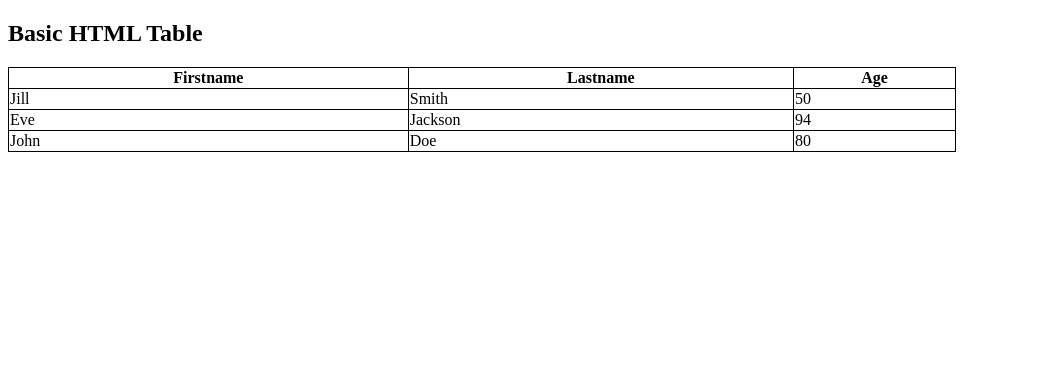
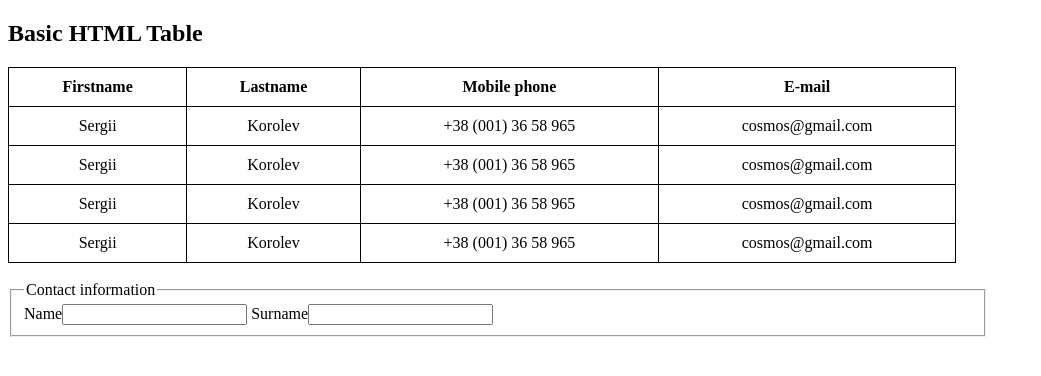
Before and after one commit to rgryshchenko/HW2, a plain HTML site: page index.html in a window 1280 px wide. Shown: the whole page, without its empty margins (0-1041 px from the left). Drawn offline with Linux system fonts and the light colour scheme.

Commit message:
modify two files index.html and style.css

```diff
--- a/index.html
+++ b/index.html
@@ -15,26 +15,42 @@
 
     <table style="width:75%">
       <tr>
-        <th>Firstname</th>
-        <th>Lastname</th>
-        <th>Age</th>
+        <th> Firstname </th>
+        <th> Lastname </th>
+        <th> Mobile phone </th>
+        <th> E-mail </th>
       </tr>
       <tr>
-        <td>Jill</td>
-        <td>Smith</td>
-        <td>50</td>
+        <td> Sergii </td>
+        <td> Korolev </td>
+        <td> +38 (001) 36 58 965</td>
+        <td> cosmos@gmail.com </td>
       </tr>
       <tr>
-        <td>Eve</td>
-        <td>Jackson</td>
-        <td>94</td>
+        <td> Sergii </td>
+        <td> Korolev </td>
+        <td> +38 (001) 36 58 965</td>
+        <td> cosmos@gmail.com </td>
       </tr>
       <tr>
-        <td>John</td>
-        <td>Doe</td>
-        <td>80</td>
+        <td> Sergii </td>
+        <td> Korolev </td>
+        <td> +38 (001) 36 58 965</td>
+        <td> cosmos@gmail.com </td>
+      </tr>
+      <tr>
+        <td> Sergii </td>
+        <td> Korolev </td>
+        <td> +38 (001) 36 58 965</td>
+        <td> cosmos@gmail.com </td>
       </tr>
     </table>
+<br>
+    <fieldset style="width:75%">
+        <legend> Contact information </legend>
+        <label>Name<input type="text" required></label>
+        <label>Surname<input type="text" required></label>
+    </fieldset>
 
   </body>
 </html>
--- a/style.css
+++ b/style.css
@@ -1,4 +1,6 @@
 table, th, td {
     border: 1px solid black;
     border-collapse: collapse;
+    padding: 10px;
+    text-align: center;
   }
```
